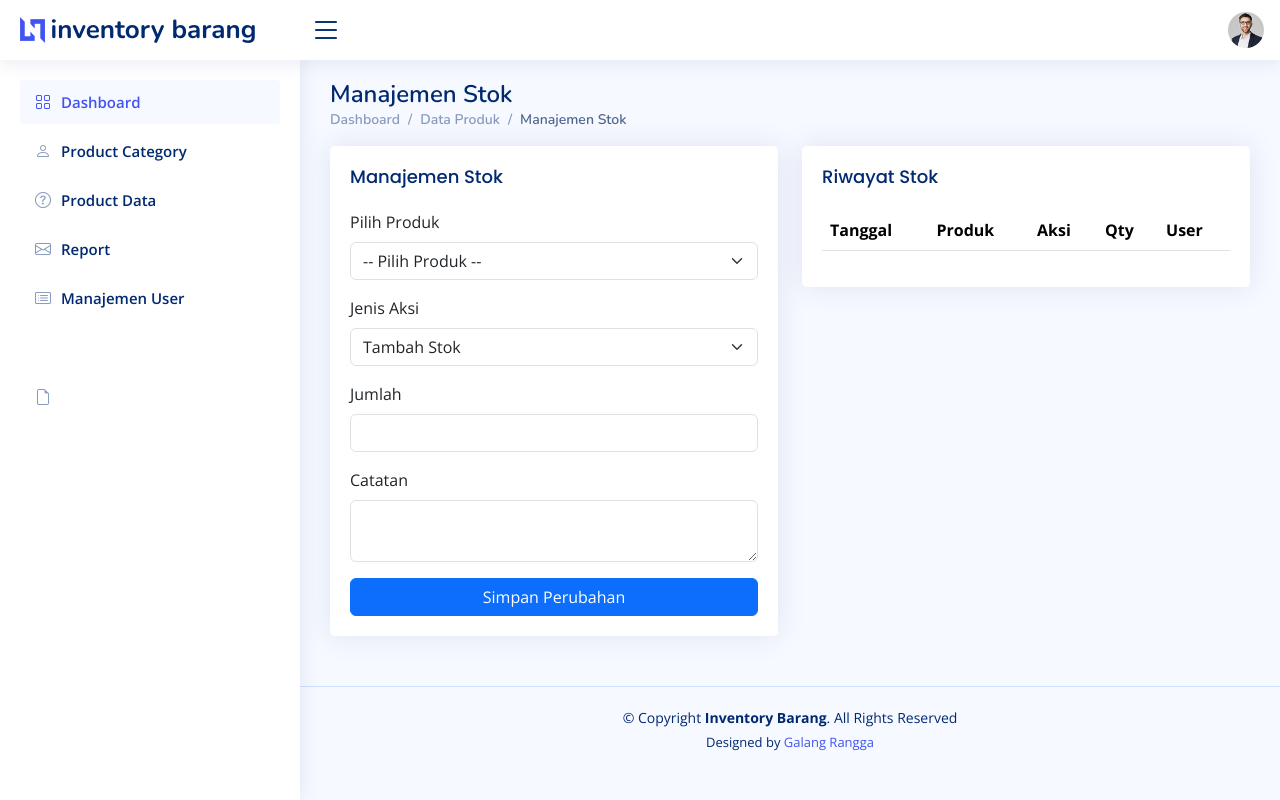
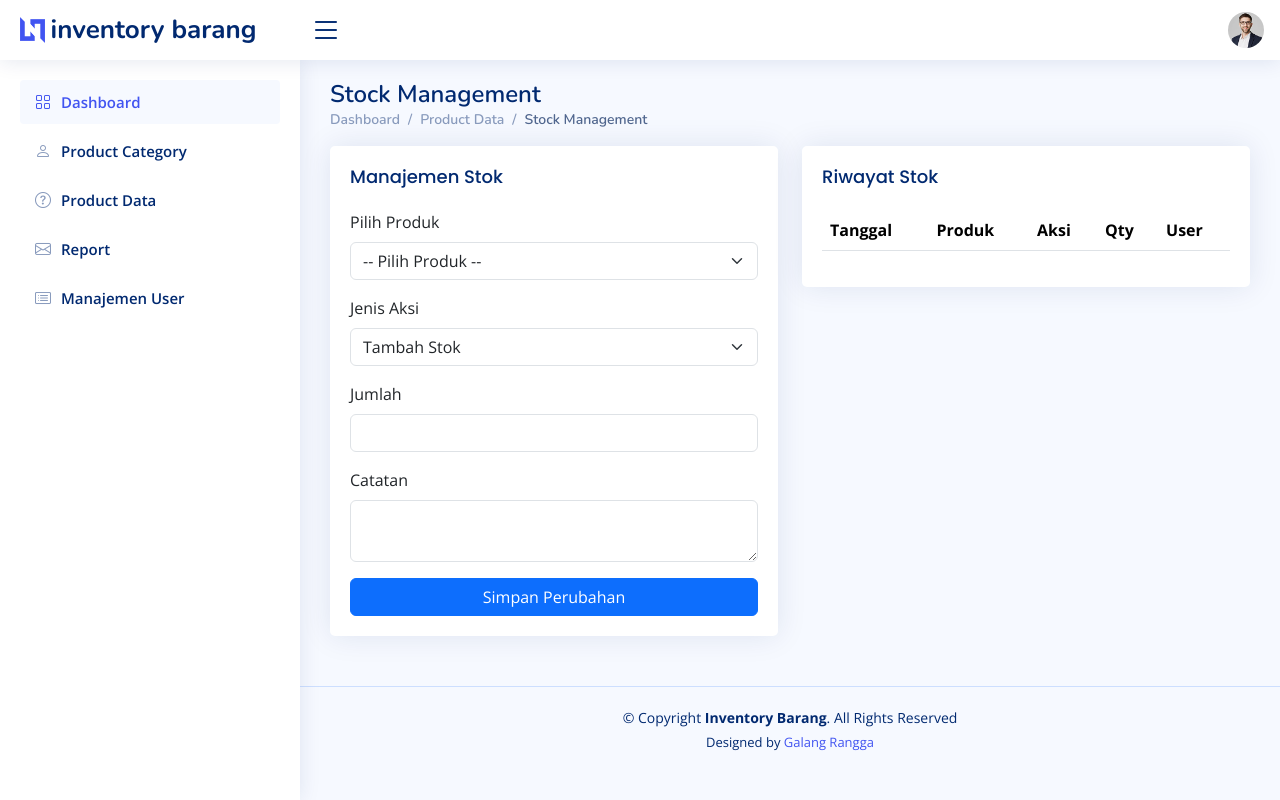
Before and after one commit to anggara-commits/anggara, a PHP site: page /stok.php in a window 1280 px wide. Run offline with PHP 8.4, Linux system fonts and the light colour scheme; the visitor is signed in with stand-in values (Sample User, id 1); data that the repository does not hold is empty; some libraries are stand-ins or nearby versions.

Commit message:
merubah bahasa

```diff
--- a/Laporan.php
+++ b/Laporan.php
@@ -168,7 +168,7 @@ $total_stok_kritis = mysqli_num_rows(mysqli_query(
   <main id="main" class="main">
 
     <div class="pagetitle">
-      <h1>Laporan</h1>
+      <h1>Report</h1>
       <nav>
         <ol class="breadcrumb">
           <li class="breadcrumb-item"><a href="index.php">Home</a></li>
--- a/Produk.php
+++ b/Produk.php
@@ -143,11 +143,11 @@ if (!isset($_SESSION["login"])) {
   <main id="main" class="main">
 
     <div class="pagetitle">
-      <h1>Data Produk</h1>
+      <h1>Product Data</h1>
       <nav>
         <ol class="breadcrumb">
           <li class="breadcrumb-item"><a href="index.php">Dashboard</a></li>
-          <li class="breadcrumb-item active">Data Produk</li>
+          <li class="breadcrumb-item active">Product Data</li>
         </ol>
       </nav>
     </div><!-- End Page Title -->
--- a/Stok.php
+++ b/Stok.php
@@ -180,7 +180,6 @@ if (isset($_POST['submit'])) {
 
       <li class="nav-item">
         <a class="nav-link collapsed" href="pages-blank.html">
-          <i class="bi bi-file-earmark"></i>
         </a>
       </li><!-- End Blank Page Nav -->
 
@@ -191,12 +190,12 @@ if (isset($_POST['submit'])) {
   <main id="main" class="main">
 
     <div class="pagetitle">
-      <h1>Manajemen Stok</h1>
+      <h1>Stock Management</h1>
       <nav>
         <ol class="breadcrumb">
           <li class="breadcrumb-item"><a href="index.php">Dashboard</a></li>
-          <li class="breadcrumb-item">Data Produk</li>
-          <li class="breadcrumb-item active">Manajemen Stok</li>
+          <li class="breadcrumb-item">Product Data</li>
+          <li class="breadcrumb-item active">Stock Management</li>
         </ol>
       </nav>
     </div><!-- End Page Title -->
--- a/kategori_produk.php
+++ b/kategori_produk.php
@@ -143,11 +143,11 @@ if (!isset($_SESSION["login"])) {
   <main id="main" class="main">
 
     <div class="pagetitle">
-      <h1>Kategori Produk</h1>
+      <h1>Product Category</h1>
       <nav>
         <ol class="breadcrumb">
           <li class="breadcrumb-item"><a href="index.php">Dashboard</a></li>
-          <li class="breadcrumb-item active">Kategori Produk</li>
+          <li class="breadcrumb-item active">Product Category</li>
         </ol>
       </nav>
     </div><!-- End Page Title -->
```
